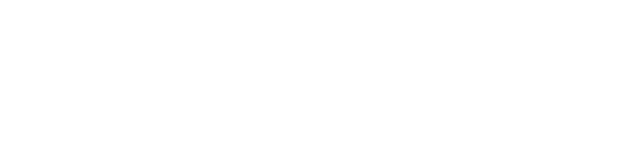
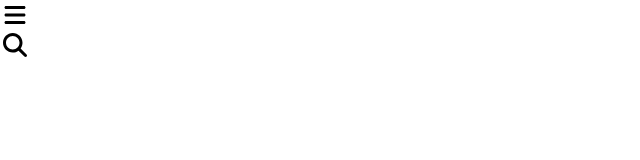
Before and after one commit to abdellahMdi/ViaBlog-Inspiration-Blog-de-Voyage, a website: page my-project/index.html in a window 1280 px wide. Shown: the full height of the page, 0-640 px from the left. Drawn offline with nearby package versions, Linux system fonts and the light colour scheme; files that its build step writes are made by us from their sources.

Commit message:
working on the header

```diff
--- a/my-project/index.html
+++ b/my-project/index.html
@@ -9,8 +9,12 @@
 <body>
   <header>
     <nav class="grid place-content-between">
-      <div></div>
-      <div></div>
+      <div class="w-7.5 h-7.5">
+        <svg  xmlns="http://www.w3.org/2000/svg" viewBox="0 0 640 640"><path d="M96 160C96 142.3 110.3 128 128 128L512 128C529.7 128 544 142.3 544 160C544 177.7 529.7 192 512 192L128 192C110.3 192 96 177.7 96 160zM96 320C96 302.3 110.3 288 128 288L512 288C529.7 288 544 302.3 544 320C544 337.7 529.7 352 512 352L128 352C110.3 352 96 337.7 96 320zM544 480C544 497.7 529.7 512 512 512L128 512C110.3 512 96 497.7 96 480C96 462.3 110.3 448 128 448L512 448C529.7 448 544 462.3 544 480z"/></svg>
+      </div>
+      <div class="w-7.5 h-7.5">
+        <svg xmlns="http://www.w3.org/2000/svg" viewBox="0 0 640 640"><path d="M480 272C480 317.9 465.1 360.3 440 394.7L566.6 521.4C579.1 533.9 579.1 554.2 566.6 566.7C554.1 579.2 533.8 579.2 521.3 566.7L394.7 440C360.3 465.1 317.9 480 272 480C157.1 480 64 386.9 64 272C64 157.1 157.1 64 272 64C386.9 64 480 157.1 480 272zM272 416C351.5 416 416 351.5 416 272C416 192.5 351.5 128 272 128C192.5 128 128 192.5 128 272C128 351.5 192.5 416 272 416z"/></svg>
+      </div>
     </nav>
   </header>
 </body>
```
